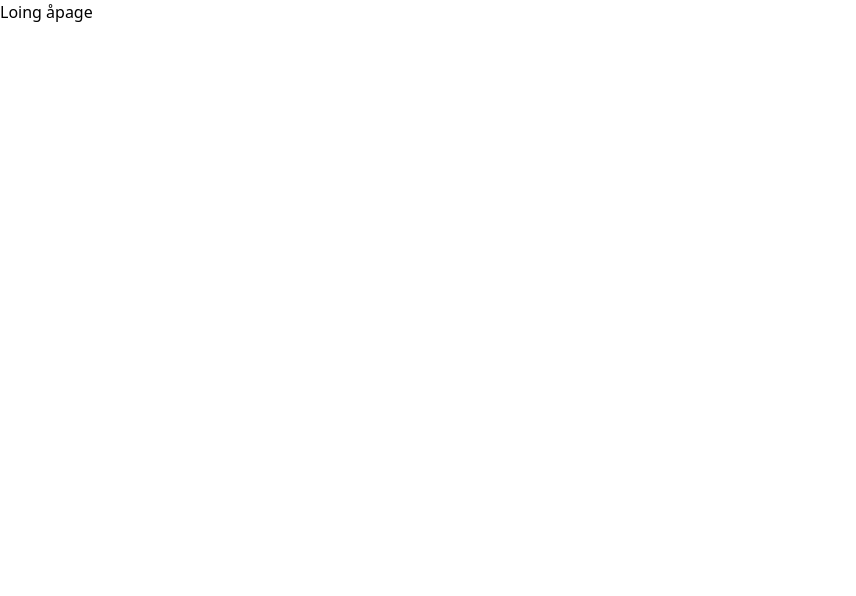
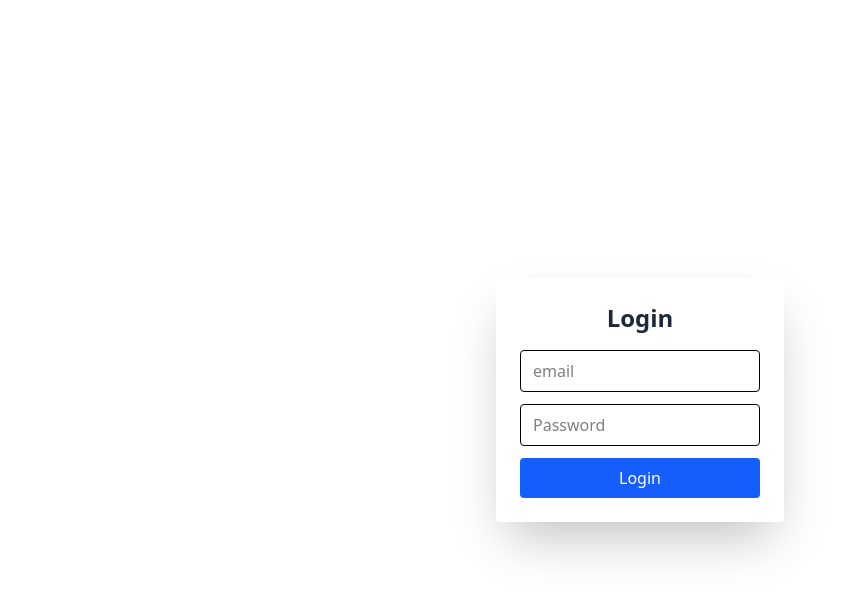
Before and after one commit to BenjaminRasoli/personal-keeps, a Next.js app: page /login in a window 1280 px wide. Shown: the top 596 px of the page, without its empty margins (0-856 px from the left). Built offline with nearby package versions, Linux system fonts and the light colour scheme.

Commit message:
implement login form with email and password fields

```diff
--- a/src/app/(auth)/(pages)/login/page.tsx
+++ b/src/app/(auth)/(pages)/login/page.tsx
@@ -1,7 +1,47 @@
-import React from "react";
+"use client";
+import { useState } from "react";
 
 function Page() {
-  return <div>Loing åpage</div>;
+  const [email, setEmail] = useState("");
+  const [password, setPassword] = useState("");
+
+  const handleSubmit = (e: React.FormEvent) => {
+    e.preventDefault();
+    console.log("Email:", email);
+    console.log("Password:", password);
+    setEmail("");
+    setPassword("");
+  };
+
+  return (
+    <div className="flex h-screen items-center justify-center">
+      <div className="flex w-72 flex-col items-center gap-4 rounded bg-white p-6 shadow-2xl">
+        <h1 className="text-2xl font-bold text-gray-800">Login</h1>
+        <form className="flex w-full flex-col gap-3 " onSubmit={handleSubmit}>
+          <input
+            type="text"
+            placeholder="email"
+            className="rounded border px-3 py-2"
+            value={email}
+            onChange={(e) => setEmail(e.target.value)}
+          />
+          <input
+            type="password"
+            placeholder="Password"
+            className="rounded border px-3 py-2"
+            value={password}
+            onChange={(e) => setPassword(e.target.value)}
+          />
+          <button
+            type="submit"
+            className="rounded bg-blue-600 py-2 text-white hover:bg-blue-700"
+          >
+            Login
+          </button>
+        </form>
+      </div>
+    </div>
+  );
 }
 
 export default Page;
```
